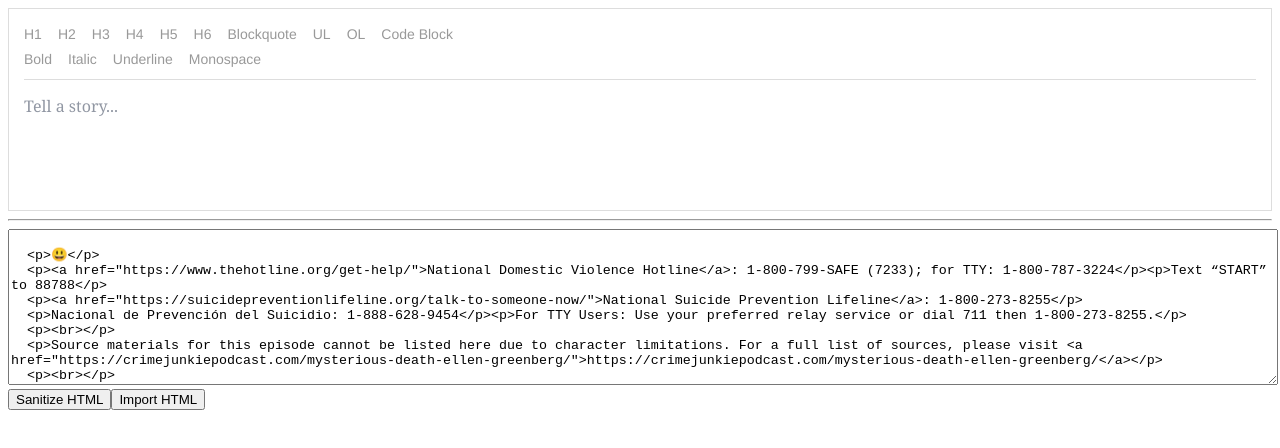
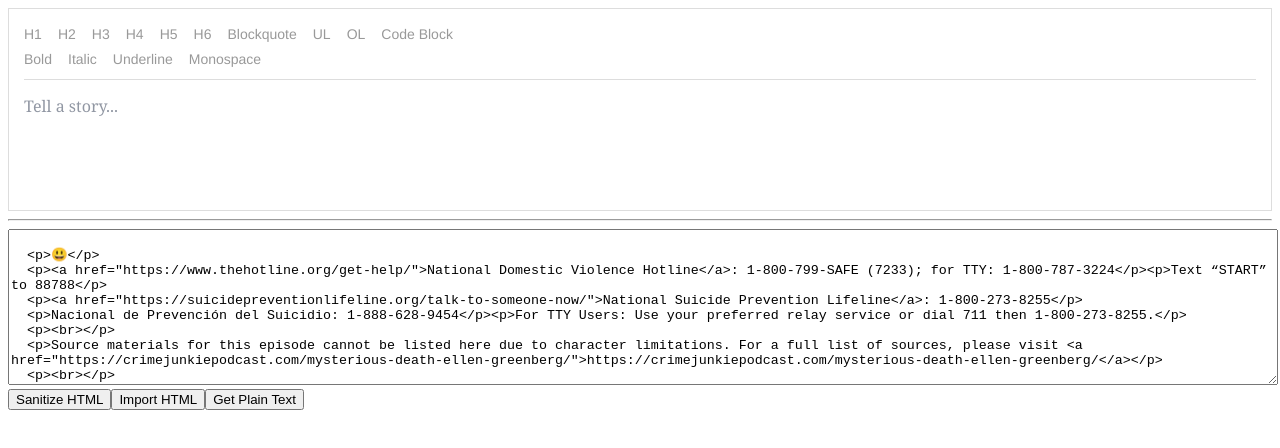
Before and after one commit to chris-rudmin/draftjs-import, a React (Create React App) app: page / in a window 1280 px wide. Shown: the top 448 px of the page. Built offline with nearby package versions, Linux system fonts and the light colour scheme.

Commit message:
Update test strings

```diff
--- a/src/App.js
+++ b/src/App.js
@@ -123,6 +123,13 @@ export default class App extends React.Component {
     }));
   }
 
+  getPlainText() {
+    this.setState((state) => ({
+      ...state,
+      editorState: state.editorState.getCurrentContent().getPlainText()
+    }))
+  }
+
   render() {
     const { editorState } = this.state;
 
@@ -166,6 +173,7 @@ export default class App extends React.Component {
         <textarea type="text" onChange={this.handleChange.bind(this)} rows={10} defaultValue={testString} />
         <button onClick={this.purifyHtml.bind(this)}>Sanitize HTML</button>
         <button onClick={this.importHtml.bind(this)}>Import HTML</button>
+        <button onClick={this.getPlainText.bind(this)}>Get Plain Text</button>
       </>
     );
   }
```
